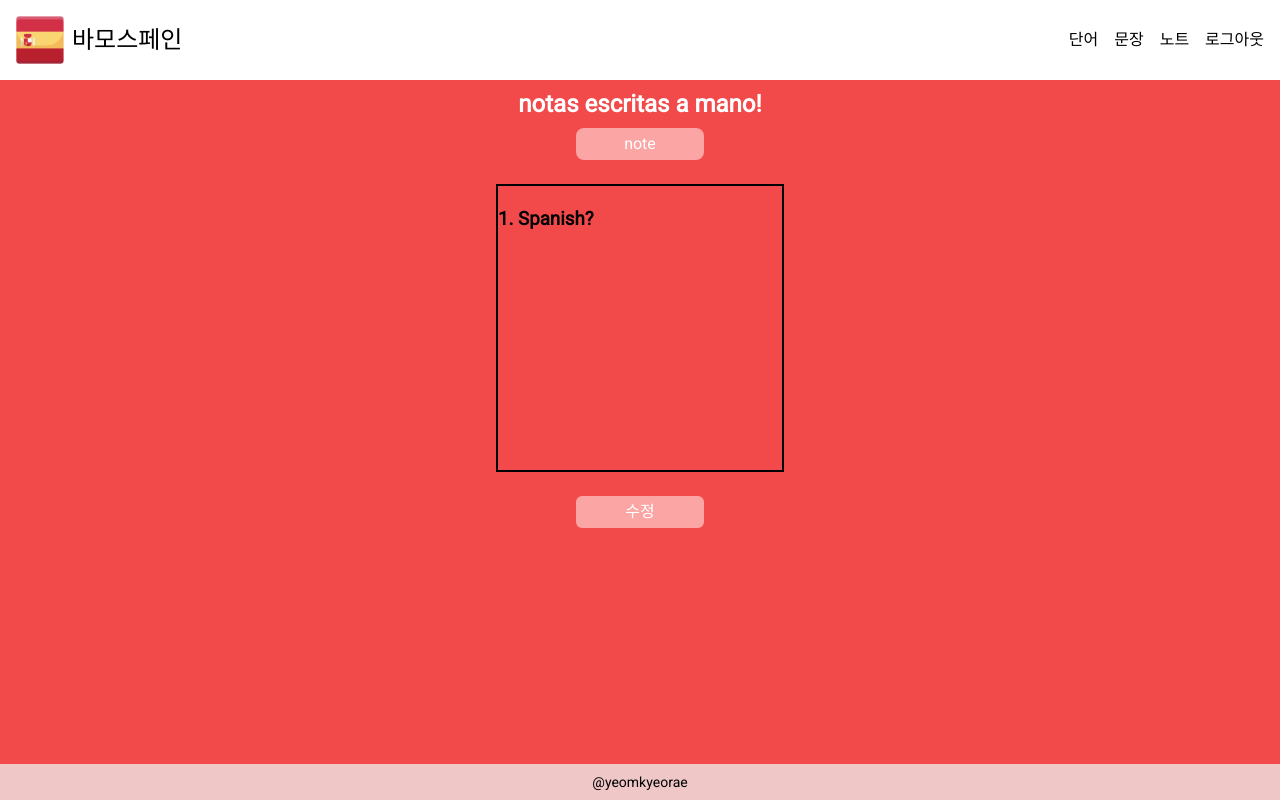
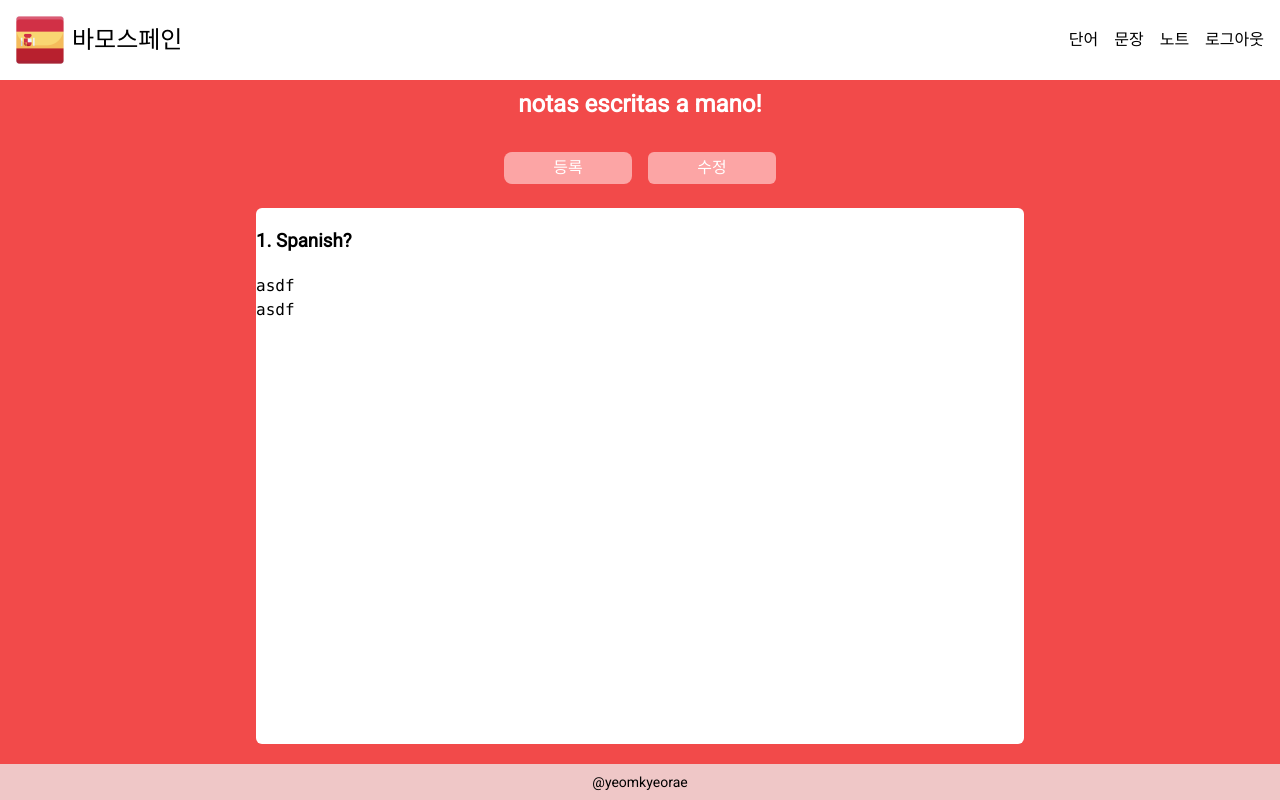
Before and after one commit to yeomkyeorae/next-spanish, a Next.js app: page /note in a window 1280 px wide. Built offline with nearby package versions, Linux system fonts and the light colour scheme; no server answers; sample sign-in values are in the browser's storage.

Commit message:
style: note

```diff
--- a/app/note/page.tsx
+++ b/app/note/page.tsx
@@ -3,6 +3,11 @@
 import { useState } from 'react';
 import MyNote from '@/components/note/my-note';
 import EnrollNote from '@/components/note/enroll-note';
+
+const MenuNameConvert = {
+  note: '등록',
+  enroll: '노트',
+};
 
 export default function Note() {
   const [noteState, setNoteState] = useState<'note' | 'enroll'>('note');
@@ -14,9 +19,12 @@ export default function Note() {
   return (
     <section className='bg-midFever h-full flex flex-col items-center'>
       <span className='text-2xl font-bold my-2 text-white'>notas escritas a mano!</span>
-      <button className='w-32 h-8 bg-red-300 text-white rounded-lg mb-6' onClick={changeNoteState}>
-        {noteState}
-      </button>
+      <div className='flex mt-6 mb-6 justify-between'>
+        <button className='w-32 h-8 bg-red-300 text-white rounded-lg mr-2' onClick={changeNoteState}>
+          {MenuNameConvert[noteState]}
+        </button>
+        {noteState === 'note' ? <button className='w-32 h-8 bg-red-300 text-white rounded-md ml-2'>수정</button> : null}
+      </div>
       {noteState === 'note' ? <MyNote /> : <EnrollNote />}
     </section>
   );
--- a/components/note/my-note.tsx
+++ b/components/note/my-note.tsx
@@ -3,14 +3,15 @@ import NoteMarkdown from './note-markdown';
 export default function MyNote() {
   const note = `
   # 1. Spanish?
+    asdf
+    asdf
   `;
 
   return (
-    <section className='flex flex-col items-center'>
-      <div className='flex gap-2'>
+    <section className='flex flex-col items-center w-full h-full'>
+      <div className='flex w-3/5 h-full mb-5'>
         <NoteMarkdown markdown={note} />
       </div>
-      <button className='w-32 h-8 bg-red-300 text-white rounded-md mt-6'>수정</button>
     </section>
   );
 }
--- a/components/note/note-markdown.tsx
+++ b/components/note/note-markdown.tsx
@@ -7,7 +7,7 @@ type Props = {
 
 export default function NoteMarkdown({ markdown }: Props) {
   return (
-    <Markdown className='markdown w-72 h-72 border-2 border-black' remarkPlugins={[remarkGfm]}>
+    <Markdown className='markdown w-full h-full bg-white rounded-md' remarkPlugins={[remarkGfm]}>
       {markdown}
     </Markdown>
   );
```
